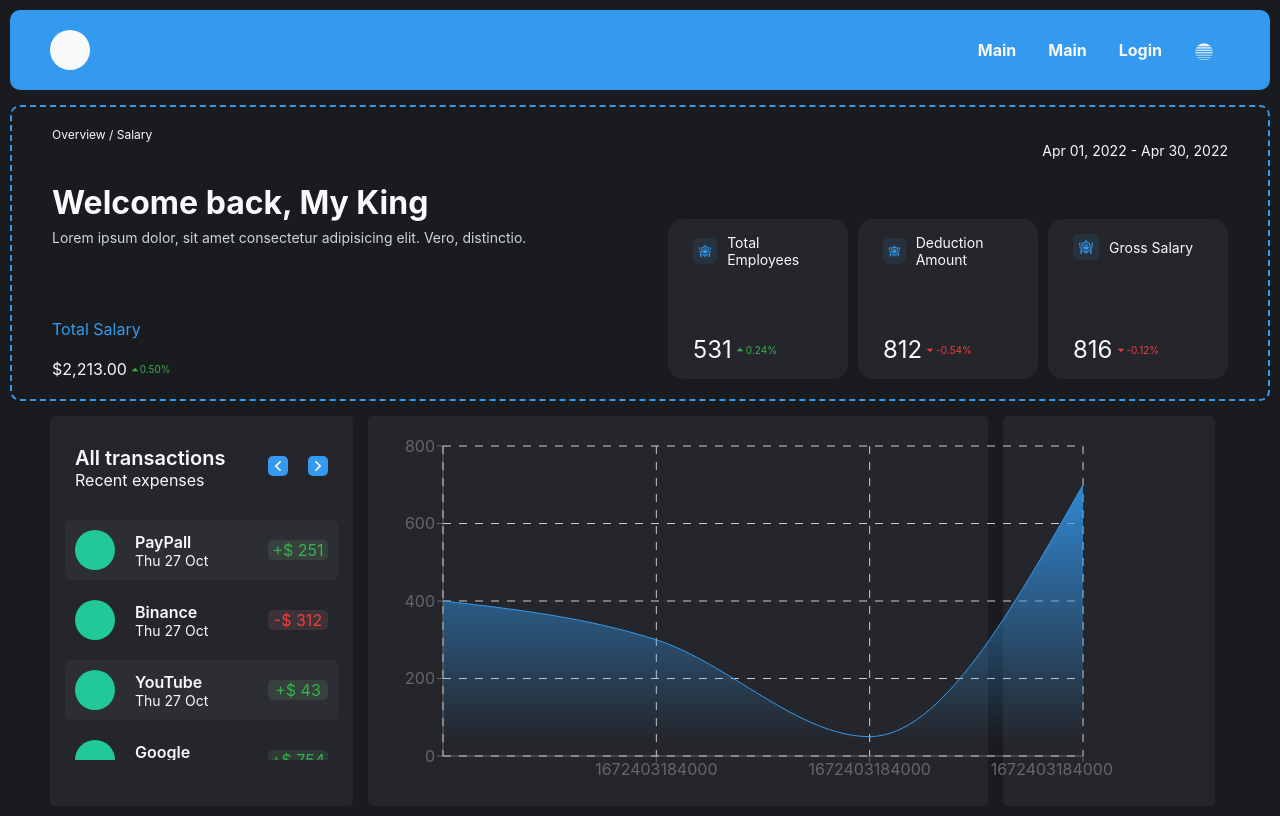
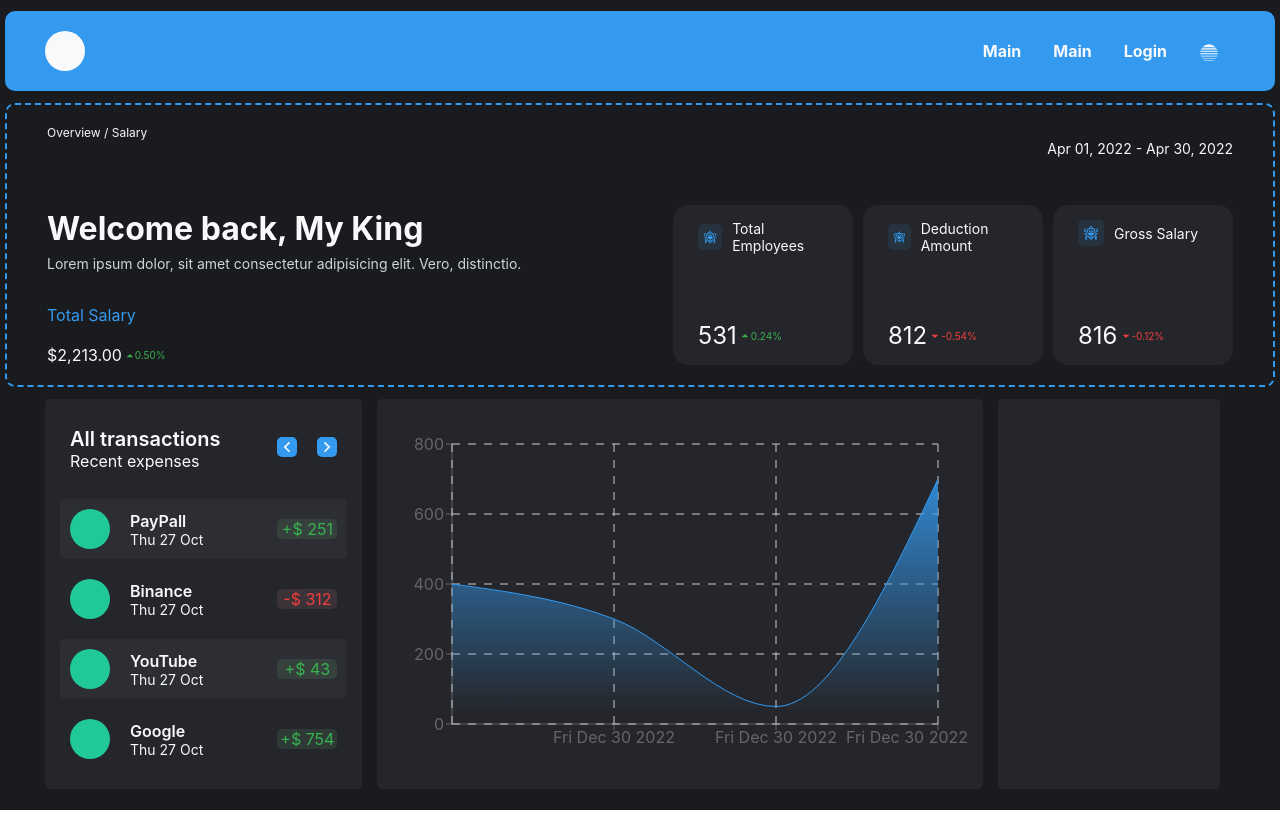
Before and after one commit to avvakumovid/mm-frontend, a React (Create React App) app: page / in a window 1280 px wide. Built offline with nearby package versions, Linux system fonts and the light colour scheme; the HTML template or start-up script is replaced by a standard one.

Commit message:
feat: change styles

```diff
--- a/src/components/layout/Layout.tsx
+++ b/src/components/layout/Layout.tsx
@@ -10,7 +10,6 @@ const Layout: FC<PropsWithChildren<LayoutProps>> = ({ children }) => {
   return (
     <div className={`${theme} flex`}>
       <div className='background wrapper'>
-        <Header />
         <Outlet />
       </div>
     </div>
--- a/src/components/pages/main/Main.module.scss
+++ b/src/components/pages/main/Main.module.scss
@@ -1,7 +1,6 @@
 .main {
-    height: 20vh;
-    background-color: #2d5dd5;
-    margin-top: 10px;
-    padding: 20px 40px;
-    border-radius: 10px;
+    display: flex;
+    height: calc(100vh - 10px);
+    flex-direction: column;
+    justify-content: space-around;
 }
--- a/src/components/pages/main/Main.tsx
+++ b/src/components/pages/main/Main.tsx
@@ -1,10 +1,11 @@
 import React from 'react';
-import { Content, Welcome } from '../../ui';
+import { Content, Header, Welcome } from '../../ui';
 import styles from './Main.module.scss';
 
 const Main = () => {
   return (
-    <div>
+    <div className={styles.main}>
+      <Header />
       <Welcome />
       <Content />
     </div>
--- a/src/components/ui/content/Content.module.scss
+++ b/src/components/ui/content/Content.module.scss
@@ -2,13 +2,14 @@
 @use '../../../styles/abstract/animations' as *;
 
 .content {
-    margin-top: 15px;
     padding: 0 40px;
     border-radius: 10px;
     // border: 2px dashed;
+    overflow: hidden;
     display: flex;
     flex-direction: row;
     justify-content: space-between;
+    height: calc(50vh - 10px);
 
     >div {
         padding: 20px 15px;
@@ -28,6 +29,9 @@
     }
 
     .chart {
+        display: flex;
+        justify-content: center;
+        align-items: center;
         width: 50%;
     }
 
--- a/src/components/ui/content/transactions/Header/Header.module.scss
+++ b/src/components/ui/content/transactions/Header/Header.module.scss
@@ -7,6 +7,9 @@
     font-size: 20px;
     padding: 10px;
     margin-bottom: 20px;
+    position: sticky;
+    height: 5vh;
+    top: 0;
 
     .heading {
         display: flex;
--- a/src/components/ui/content/transactions/Transactions.module.scss
+++ b/src/components/ui/content/transactions/Transactions.module.scss
@@ -1,7 +1,8 @@
 .transactions {
 
+
     >.content {
-        height: 240px;
+        height: 35vh;
         -ms-overflow-style: none;
         /* for Internet Explorer, Edge */
         scrollbar-width: none;
--- a/src/components/ui/content/transactions/Transactions.tsx
+++ b/src/components/ui/content/transactions/Transactions.tsx
@@ -34,6 +34,18 @@ const data: ItemProps[] = [
     date: 'Thu 27 Oct',
     logo: '',
   },
+  {
+    amount: 754,
+    name: 'Google',
+    date: 'Thu 27 Oct',
+    logo: '',
+  },
+  {
+    amount: 754,
+    name: 'Goqwegle',
+    date: 'Thu 27 Oct',
+    logo: '',
+  },
 ];
 
 const Transactions = () => {
@@ -42,7 +54,13 @@ const Transactions = () => {
       <Header />
       <div className={styles.content}>
         {data.map(d => (
-          <Item name={d.name} date={d.date} amount={d.amount} logo={d.logo} />
+          <Item
+            key={d.name}
+            name={d.name}
+            date={d.date}
+            amount={d.amount}
+            logo={d.logo}
+          />
         ))}
       </div>
     </div>
--- a/src/components/ui/graphic/Graphic.tsx
+++ b/src/components/ui/graphic/Graphic.tsx
@@ -1,4 +1,4 @@
-import React from 'react';
+import React, { useEffect, useState } from 'react';
 import {
   LineChart,
   Line,
@@ -9,18 +9,33 @@ import {
   Area,
   YAxis,
 } from 'recharts';
+var mydate = new Date();
 const data = [
-  { name: Date.now(), amount: 400 },
-  { name: Date.now(), amount: 300 },
-  { name: Date.now(), amount: 50 },
-  { name: Date.now(), amount: 700 },
+  { name: mydate.toDateString(), amount: 400 },
+  { name: mydate.toDateString(), amount: 300 },
+  { name: mydate.toDateString(), amount: 50 },
+  { name: mydate.toDateString(), amount: 700 },
 ];
 
 const Graphic = () => {
+  const [height, setWindowHeight] = useState(window.innerHeight * 0.4);
+  const [width, setWindowWidth] = useState(window.innerWidth * 0.45);
+
+  const detectSize = () => {
+    setWindowHeight(window.innerHeight * 0.4);
+    setWindowWidth(window.innerWidth * 0.4);
+  };
+  useEffect(() => {
+    window.addEventListener('resize', detectSize);
+
+    return () => {
+      window.removeEventListener('resize', detectSize);
+    };
+  }, [height, width]);
   return (
     <AreaChart
-      width={730}
-      height={350}
+      width={width}
+      height={height}
       data={data}
       margin={{ top: 10, right: 30, left: 0, bottom: 0 }}
     >
--- a/src/components/ui/header/Header.module.scss
+++ b/src/components/ui/header/Header.module.scss
@@ -3,16 +3,13 @@
 
 .header {
     border-radius: 10px;
-    position: sticky;
-    top: 0;
 
     nav {
+        height: 10vh;
         display: flex;
         justify-content: space-between;
         align-items: center;
-        height: 5vh;
-        padding: 20px 40px;
-
+        padding: 0 40px;
 
         .logo {
             width: 40px;
--- a/src/components/ui/welcome/Welcome.module.scss
+++ b/src/components/ui/welcome/Welcome.module.scss
@@ -1,14 +1,13 @@
 @use '../../../styles/abstract/colors' as *;
 
 .welcome {
-
-    margin-top: 15px;
     padding: 20px 40px;
     border-radius: 10px;
     border: 2px dashed;
     display: flex;
     flex-direction: column;
     justify-content: space-between;
+    height: 30vh;
 
     .top {
         display: flex;
@@ -32,7 +31,6 @@
 
 
         >div {
-            height: 200px;
             width: 50%;
             display: flex;
             flex-direction: column;
--- a/src/index.css
+++ b/src/index.css
@@ -12,7 +12,7 @@ code {
 }
 
 html {
-  overflow: auto;
+  overflow: hidden;
   -ms-overflow-style: none;
   scrollbar-width: none;
 
--- a/src/styles/base/_reset.scss
+++ b/src/styles/base/_reset.scss
@@ -4,7 +4,6 @@
 body {
     padding: 0;
     margin: 0;
-
 }
 
 
@@ -50,11 +49,11 @@ body {
 .flex {
     display: flex;
     justify-content: center;
-    min-height: 100vh;
 
 }
 
 .wrapper {
-    padding: 10px;
+    padding: 5px;
     width: 100%;
+    height: 100vh;
 }
```
